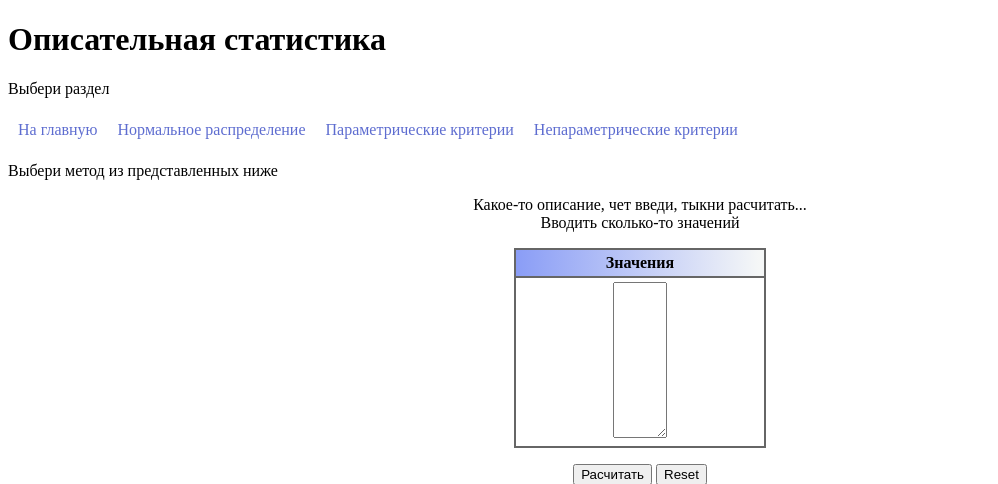
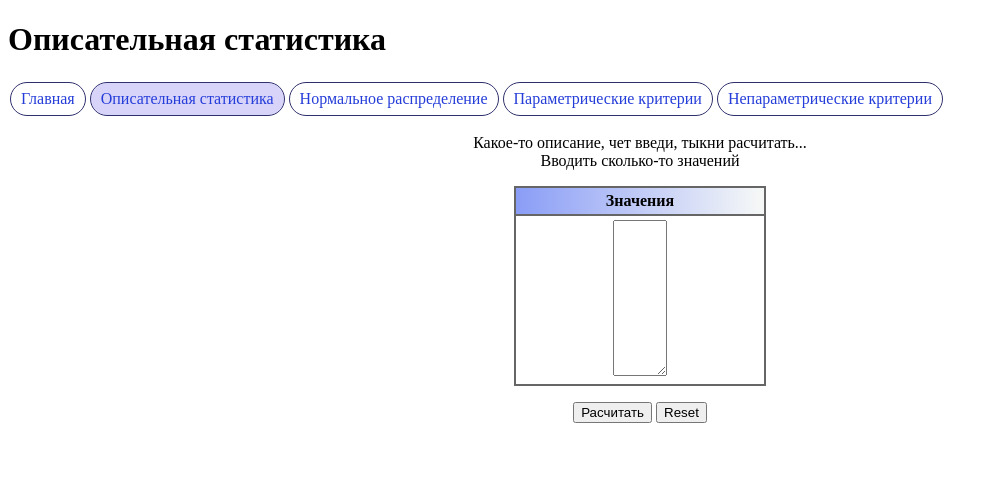
Before and after one commit to MorozovPAvel/stat_processing, a Django app: page /descriptive_statistics in a window 1280 px wide. Shown: the top 484 px of the page, without its empty margins (0-998 px from the left). Run offline with Django 5.2, Linux system fonts and the light colour scheme; lists and menus that the app fills with data are empty.

Commit message:
upd navigation

```diff
--- a/stat_processing/main/static/css/style.css
+++ b/stat_processing/main/static/css/style.css
@@ -54,8 +54,9 @@ th {
     width: 500px;
 }
 
-
+.nav_ul_li { border: 1px solid #2f316d; border-radius: 50px; margin: 2px; }
 .nav_ul { list-style-type: none; margin: 0; padding: 0; display: flex}
-.nav_li { float: left; }
-.nav_li_a { display: block; color: #5e6dd0; text-align: center; padding: 7px 10px; text-decoration: none; }
+.nav_li { float: left;}
+.nav_li_a { display: block; color: #253dd9; text-align: center; padding: 7px 10px; text-decoration: none; }
 .nav_li_a:hover { background-color: #4d3de138; border-radius: 50px}
+.activ_nav{ background-color: #4d3de138; border-radius: 50px }
--- a/stat_processing/main/templates/main/descriptive_statistics.html
+++ b/stat_processing/main/templates/main/descriptive_statistics.html
@@ -13,19 +13,18 @@
 </head>
 <body>
     <h1>{{ name_page }}</h1>
-    <p>{{ task_group }}</p>
     <!-- ОПИСАТЕЛЬНАЯ СТАТИСТИКА -->
 
 <nav class="nav">
     <ul class="nav_ul">
-        <li class="nav_ul_li"><a class="nav_li_a" href="/">На главную</a></li>
+        <li class="nav_ul_li"><a class="nav_li_a" href="/">Главная</a></li>
+        <li class="nav_ul_li"><a class="nav_li_a activ_nav" href="descriptive_statistics">Описательная статистика</a></li>
         <li class="nav_ul_li"><a class="nav_li_a" href="normal_distribution">Нормальное распределение</a></li>
         <li class="nav_ul_li"><a class="nav_li_a" href="parametric_criterium">Параметрические критерии</a></li>
         <li class="nav_ul_li"><a class="nav_li_a" href="no_parametric_criterium">Непараметрические критерии</a></li>
     </ul>
 </nav>
 
-    <p>{{ tasks }}</p>
 
 <div align="center">
     <form action="{% url 'result_descriptive_statistics' %}" method="POST">
--- a/stat_processing/main/templates/main/index.html
+++ b/stat_processing/main/templates/main/index.html
@@ -13,11 +13,13 @@
 </head>
 <body>
     <h1>{{ name_page }}</h1>
-    <p>{{ task_group }}</p>
+
 
 <div>
+
 <nav class="nav">
     <ul class="nav_ul">
+        <li class="nav_ul_li"><a class="nav_li_a activ_nav" href="/">Главная</a></li>
         <li class="nav_ul_li"><a class="nav_li_a" href="descriptive_statistics">Описательная статистика</a></li>
         <li class="nav_ul_li"><a class="nav_li_a" href="normal_distribution">Нормальное распределение</a></li>
         <li class="nav_ul_li"><a class="nav_li_a" href="parametric_criterium">Параметрические критерии</a></li>
--- a/stat_processing/main/templates/main/no_parametric_criterium.html
+++ b/stat_processing/main/templates/main/no_parametric_criterium.html
@@ -13,14 +13,14 @@
 </head>
 <body>
     <h1>{{ name_page }}</h1>
-    <p>{{ task_group }}</p>
     <!-- НЕПАРАМЕТРИЧЕСКИЕ КРИТЕРИИ -->
 <nav class="nav">
     <ul class="nav_ul">
-        <li class="nav_ul_li"><a class="nav_li_a" href="/">На главную</a></li>
+        <li class="nav_ul_li"><a class="nav_li_a" href="/">Главная</a></li>
         <li class="nav_ul_li"><a class="nav_li_a" href="descriptive_statistics">Описательная статистика</a></li>
         <li class="nav_ul_li"><a class="nav_li_a" href="normal_distribution">Нормальное распределение</a></li>
         <li class="nav_ul_li"><a class="nav_li_a" href="parametric_criterium">Параметрические критерии</a></li>
+        <li class="nav_ul_li"><a class="nav_li_a activ_nav" href="no_parametric_criterium">Непараметрические критерии</a></li>
     </ul>
 </nav>
 
--- a/stat_processing/main/templates/main/normal_distribution.html
+++ b/stat_processing/main/templates/main/normal_distribution.html
@@ -13,13 +13,13 @@
 </head>
 <body>
     <h1>{{ name_page }}</h1>
-    <p>{{ task_group }}</p>
     <!-- НОРМАЛЬНОЕ РАСПРЕДЕЛЕНИЕ -->
 
 <nav class="nav">
     <ul class="nav_ul">
-        <li class="nav_ul_li"><a class="nav_li_a" href="/">На главную</a></li>
+        <li class="nav_ul_li"><a class="nav_li_a" href="/">Главная</a></li>
         <li class="nav_ul_li"><a class="nav_li_a" href="descriptive_statistics">Описательная статистика</a></li>
+        <li class="nav_ul_li"><a class="nav_li_a activ_nav" href="normal_distribution">Нормальное распределение</a></li>
         <li class="nav_ul_li"><a class="nav_li_a" href="parametric_criterium">Параметрические критерии</a></li>
         <li class="nav_ul_li"><a class="nav_li_a" href="no_parametric_criterium">Непараметрические критерии</a></li>
     </ul>
--- a/stat_processing/main/templates/main/parametric_criterium.html
+++ b/stat_processing/main/templates/main/parametric_criterium.html
@@ -13,14 +13,14 @@
 </head>
 <body>
     <h1>{{ name_page }}</h1>
-    <p>{{ task_group }}</p>
     <!-- ПАРАМЕТРИЧЕСКИЕ КРИТЕРИИ -->
 
 <nav class="nav">
     <ul class="nav_ul">
-        <li class="nav_ul_li"><a class="nav_li_a" href="/">На главную</a></li>
+        <li class="nav_ul_li"><a class="nav_li_a" href="/">Главная</a></li>
         <li class="nav_ul_li"><a class="nav_li_a" href="descriptive_statistics">Описательная статистика</a></li>
         <li class="nav_ul_li"><a class="nav_li_a" href="normal_distribution">Нормальное распределение</a></li>
+        <li class="nav_ul_li"><a class="nav_li_a activ_nav" href="parametric_criterium">Параметрические критерии</a></li>
         <li class="nav_ul_li"><a class="nav_li_a" href="no_parametric_criterium">Непараметрические критерии</a></li>
     </ul>
 </nav>
--- a/stat_processing/main/views.py
+++ b/stat_processing/main/views.py
@@ -11,30 +11,30 @@ import math
 
 
 def index(request):
-    return render(request, 'main/index.html', {'title': 'Стат обработка',
+    return render(request, 'main/index.html', {'title': 'Стат. обработка (Стартоваая страница)',
                                                'task_group': 'Выбери раздел',
                                                'name_page': 'Медицинская статистика',
                                                'tasks': 'Выбери метод из представленных ниже'})
 
 def parametric_criterium(request):
-    return render(request, 'main/parametric_criterium.html', {'title': 'Стат обработка',
+    return render(request, 'main/parametric_criterium.html', {'title': 'Стат. обработка (Параметрические критерии)',
                                                'task_group':'Выбери раздел',
                                                'name_page': 'Параметрические критерии',
                                                'tasks': 'Выбери метод из представленных ниже'})
 
 def no_parametric_criterium(request):
-    return render(request, 'main/no_parametric_criterium.html', {'title': 'Стат обработка',
+    return render(request, 'main/no_parametric_criterium.html', {'title': 'Стат. обработка (Непраметрические критерии)',
                                                'task_group':'Выбери раздел',
                                                'name_page': 'Непараместрические критерии',
                                                'tasks': 'Выбери метод из представленных ниже'})
 def normal_distribution(request):
-    return render(request, 'main/normal_distribution.html', {'title': 'Стат обработка',
+    return render(request, 'main/normal_distribution.html', {'title': 'Стат. обработка (Нормальное распределение)',
                                                'task_group':'Выбери раздел',
                                                'name_page': 'Нормальное распределение',
                                                'tasks': 'Выбери метод из представленных ниже'})
 
 def descriptive_statistics(request):
-    return render(request, 'main/descriptive_statistics.html', {'title': 'Стат обработка',
+    return render(request, 'main/descriptive_statistics.html', {'title': 'Стат. обработка (Описательная статистика)',
                                                'task_group':'Выбери раздел',
                                                'name_page': 'Описательная статистика',
                                                'tasks': 'Выбери метод из представленных ниже'})
```
